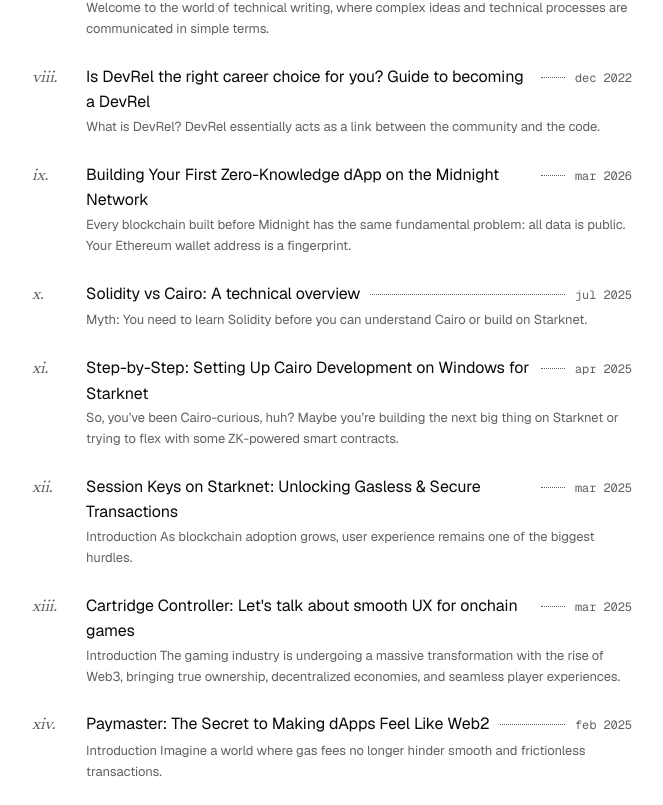
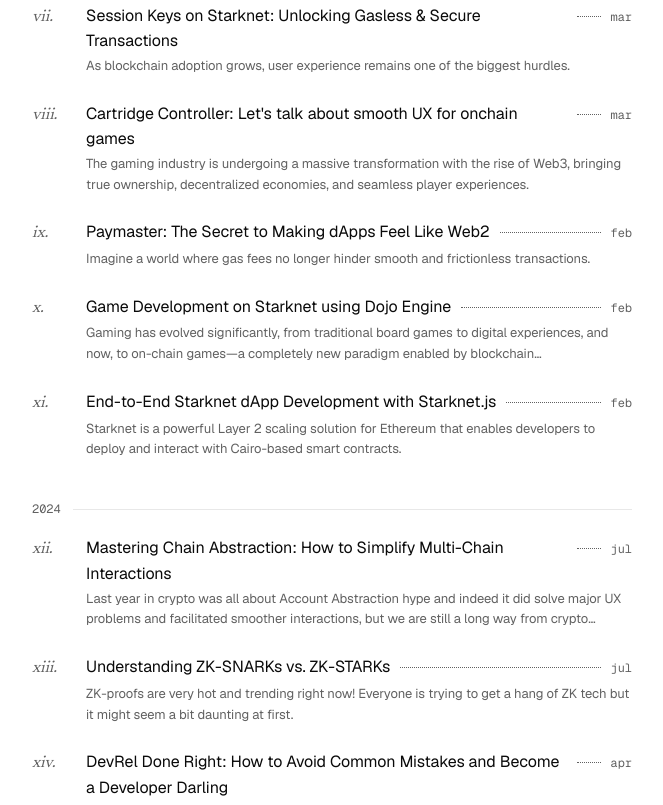
Before and after one commit to reetbatra/reetbatra-site, a Next.js app: page /home/writing in a window 1280 px wide. Shown: the part 1108-1913 px from the top of the page, without its empty margins (308-971 px from the left). Built offline with nearby package versions, Linux system fonts and the light colour scheme.

Commit message:
Writing: posts by date in year blocks; drop stray Introduction from briefs

```diff
--- a/app/[site]/writing/page.tsx
+++ b/app/[site]/writing/page.tsx
@@ -3,7 +3,7 @@
 import SubHead from "@/components/SubHead";
 import WritingLog from "@/components/WritingLog";
 import { PERSON, SITES } from "@/lib/content";
-import { postsFor } from "@/lib/posts";
+import { postsByYear } from "@/lib/posts";
 import { siteParam } from "@/lib/site-param";
 
 export const metadata: Metadata = { title: "writing", alternates: { canonical: "/writing" } };
@@ -15,7 +15,7 @@
       <main>
         <SubHead title="writing" lede="Notes from building things and teaching developers, from 2022 on. The two drafts are next." />
         <h2 className="contents-t">contents</h2>
-        <WritingLog posts={postsFor(s.id)} />
+        <WritingLog blocks={postsByYear(s.id)} />
         <p className="all-link">
           <a href="/rss.xml">rss feed</a>
         </p>
--- a/app/globals.css
+++ b/app/globals.css
@@ -1373,6 +1373,24 @@
     font-size: 22px;
     margin-bottom: 18px;
   }
+  .contents-blocks section + section {
+    margin-top: 28px;
+  }
+  .c-year {
+    display: flex;
+    align-items: center;
+    gap: 12px;
+    margin-bottom: 4px;
+    font-family: var(--font-mono);
+    font-size: 12px;
+    font-weight: 400;
+    color: var(--mute);
+  }
+  .c-year::after {
+    content: "";
+    flex: 1;
+    border-top: 1px solid var(--line);
+  }
   .contents li > a,
   .contents li > div {
     display: grid;
--- a/components/WritingLog.tsx
+++ b/components/WritingLog.tsx
@@ -1,30 +1,40 @@
 import Link from "next/link";
 import { roman, type Post } from "@/lib/content";
 
-/** A contents page: numeral, title, a dotted leader, and the date where a page number would be. */
-export default function WritingLog({ posts }: { posts: Post[] }) {
+/**
+ * A contents page in blocks by year: numeral, title, a dotted leader, and the date where a page
+ * number would be. Numerals run on across the blocks, like chapters.
+ */
+export default function WritingLog({ blocks }: { blocks: { label: string; posts: Post[] }[] }) {
+  let n = 0;
   return (
+    <div className="contents-blocks">
+      {blocks.map((b) => (
+        <section key={b.label} aria-labelledby={`y-${b.label}`}>
+          <h3 className="c-year" id={`y-${b.label}`}>
+            {b.label}
+          </h3>
           <ol className="contents">
-      {posts.map((p, i) => {
+            {b.posts.map((p) => {
+              n++;
               const row = (
                 <>
-            <span className="c-num">{roman(i + 1)}.</span>
+                  <span className="c-num">{roman(n)}.</span>
                   <span className="c-title">{p.title}</span>
                   <span className="c-dots" aria-hidden="true" />
-            <span className="c-when">{p.draft ? "soon" : p.when}</span>
+                  <span className="c-when">{p.draft ? "soon" : p.when.split(" ")[0]}</span>
                   <span className="c-brief">{p.brief}</span>
                 </>
               );
               return (
                 <li key={p.title} className={p.draft ? "draft" : undefined}>
-            {p.href ? (
-              <Link href={p.href}>{row}</Link>
-            ) : (
-              <div>{row}</div>
-            )}
+                  {p.href ? <Link href={p.href}>{row}</Link> : <div>{row}</div>}
                 </li>
               );
             })}
           </ol>
+        </section>
+      ))}
+    </div>
   );
 }
--- a/content/posts/cartridge-controller-lets-talk-about-smooth-ux-for-onchain-games.md
+++ b/content/posts/cartridge-controller-lets-talk-about-smooth-ux-for-onchain-games.md
@@ -1,7 +1,7 @@
 ---
 title: "Cartridge Controller: Let's talk about smooth UX for onchain games"
 date: "2025-03-10"
-brief: "Introduction The gaming industry is undergoing a massive transformation with the rise of Web3, bringing true ownership, decentralized economies, and seamless player experiences."
+brief: "The gaming industry is undergoing a massive transformation with the rise of Web3, bringing true ownership, decentralized economies, and seamless player experiences."
 topic: protocols
 original: "https://reet.hashnode.dev/cartridge-controller-lets-talk-about-smooth-ux-for-onchain-games"
 ---
--- a/content/posts/game-development-on-starknet-using-dojo-engine.md
+++ b/content/posts/game-development-on-starknet-using-dojo-engine.md
@@ -1,7 +1,7 @@
 ---
 title: "Game Development on Starknet using Dojo Engine"
 date: "2025-02-13"
-brief: "Introduction Gaming has evolved significantly, from traditional board games to digital experiences, and now, to on-chain games—a completely new paradigm enabled by blockchain…"
+brief: "Gaming has evolved significantly, from traditional board games to digital experiences, and now, to on-chain games—a completely new paradigm enabled by blockchain…"
 topic: protocols
 original: "https://reet.hashnode.dev/game-development-on-starknet-using-dojo-engine"
 ---
--- a/content/posts/paymaster-the-secret-to-making-dapps-feel-like-web2.md
+++ b/content/posts/paymaster-the-secret-to-making-dapps-feel-like-web2.md
@@ -1,7 +1,7 @@
 ---
 title: "Paymaster: The Secret to Making dApps Feel Like Web2"
 date: "2025-02-25"
-brief: "Introduction Imagine a world where gas fees no longer hinder smooth and frictionless transactions."
+brief: "Imagine a world where gas fees no longer hinder smooth and frictionless transactions."
 topic: protocols
 original: "https://reet.hashnode.dev/paymaster-the-secret-to-making-dapps-feel-like-web2"
 ---
--- a/content/posts/session-keys-on-starknet-unlocking-gasless-and-secure-transactions.md
+++ b/content/posts/session-keys-on-starknet-unlocking-gasless-and-secure-transactions.md
@@ -1,7 +1,7 @@
 ---
 title: "Session Keys on Starknet: Unlocking Gasless & Secure Transactions"
 date: "2025-03-24"
-brief: "Introduction As blockchain adoption grows, user experience remains one of the biggest hurdles."
+brief: "As blockchain adoption grows, user experience remains one of the biggest hurdles."
 topic: protocols
 original: "https://reet.hashnode.dev/session-keys-on-starknet-unlocking-gasless-and-secure-transactions"
 ---
--- a/lib/posts.ts
+++ b/lib/posts.ts
@@ -76,10 +76,7 @@
   return Math.max(1, Math.round(words / 220));
 }
 
-/**
- * Posts for one page: drafts first, then newest first, with protocol posts (Web3 history)
- * last so they never lead.
- */
+/** Posts for one page: drafts first, then strictly newest first. */
 export function postsFor(site: SiteId): Post[] {
   const published: Post[] = allPosts().map((p) => ({
     date: p.date,
@@ -89,13 +86,21 @@
     brief: p.brief,
     topic: p.topic,
   }));
-  const rank = (p: Post) => {
-    if (p.draft) return 0;
-    return p.topic === "protocols" ? 2 : 1;
-  };
   return [...DRAFTS, ...published]
     .filter((p) => !p.on || p.on.includes(site))
-    .sort((a, b) => rank(a) - rank(b) || b.date.localeCompare(a.date));
+    .sort((a, b) => Number(!!b.draft) - Number(!!a.draft) || b.date.localeCompare(a.date));
+}
+
+/** The contents page in blocks: drafts under "soon", then one block per year, newest first. */
+export function postsByYear(site: SiteId): { label: string; posts: Post[] }[] {
+  const blocks: { label: string; posts: Post[] }[] = [];
+  for (const p of postsFor(site)) {
+    const label = p.draft ? "soon" : p.date.slice(0, 4);
+    const last = blocks.at(-1);
+    if (last && last.label === label) last.posts.push(p);
+    else blocks.push({ label, posts: [p] });
+  }
+  return blocks;
 }
 
 export const slugify = (text: string) =>
--- a/scripts/import-hashnode.mjs
+++ b/scripts/import-hashnode.mjs
@@ -125,7 +125,8 @@
 }
 
 const firstSentences = (text, max = 180) => {
-  const t = text.replace(/\s+/g, " ").trim();
+  // A post that opens with an "Introduction" heading would otherwise start its brief with it.
+  const t = text.replace(/\s+/g, " ").trim().replace(/^(introduction|overview)\s+/i, "");
   if (t.length <= max) return t;
   const cut = t.slice(0, max);
   const end = Math.max(cut.lastIndexOf(". "), cut.lastIndexOf("? "));
```
Also changed, not shown: 1 other file (tests, documents, lock files or other folders). Lines whose indentation alone changed are shown as unchanged.
